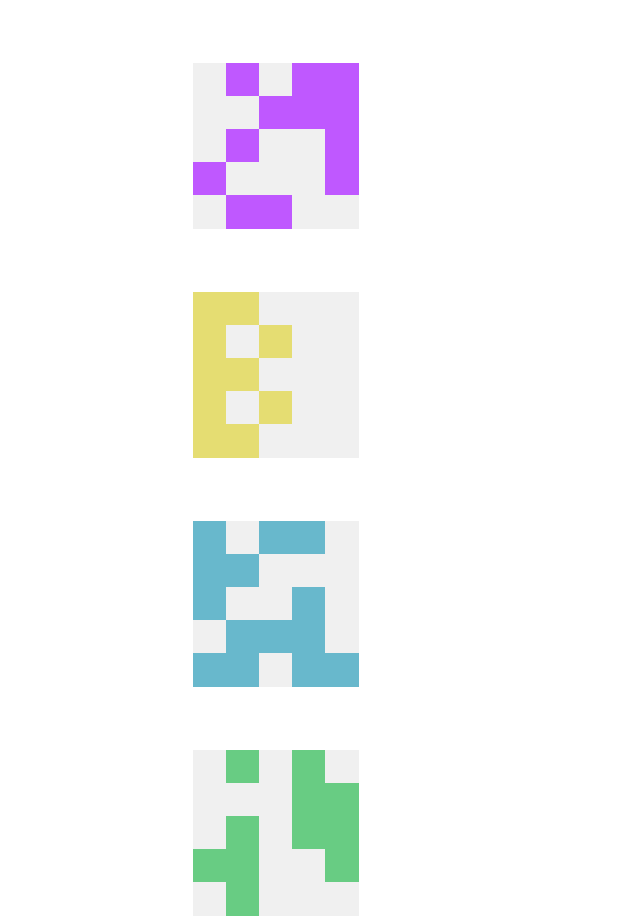
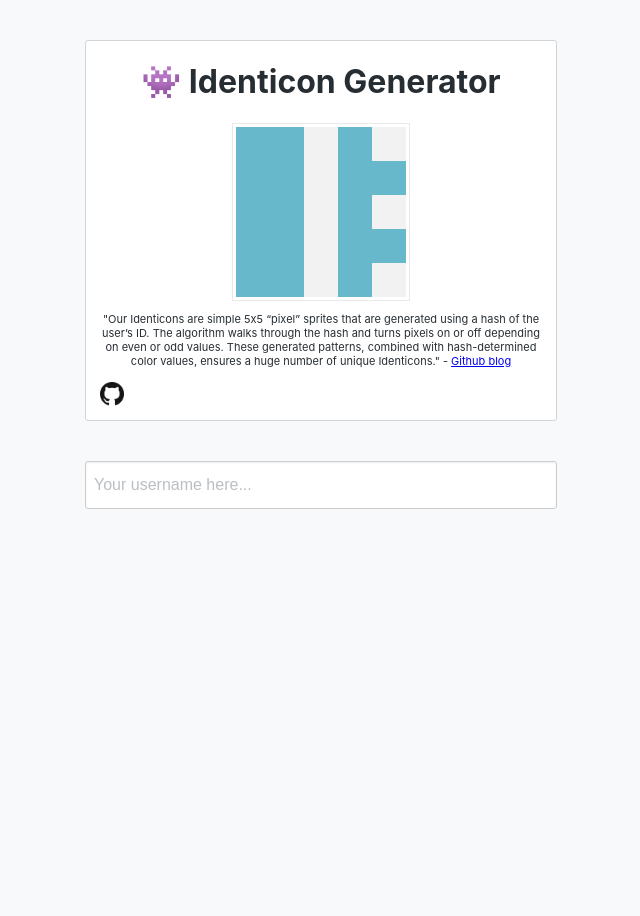
Before and after one commit to backuardo/identicon, a React (Create React App) app: page / in a window 1280 px wide. Shown: the whole page, without its empty margins (319-959 px from the left). After the commit the page ends 800 px from the top, so only its background shows below. Built offline with nearby package versions, Linux system fonts and the light colour scheme.

Commit message:
set up demo

```diff
--- a/public/index.html
+++ b/public/index.html
@@ -24,7 +24,7 @@
     -->
     <title>Identicon Demo</title>
   </head>
-  <body>
+  <body style="background-color: #f7f9fb">
     <noscript>You need to enable JavaScript to run this app.</noscript>
     <div id="root"></div>
     <!--
--- a/src/components/App.css
+++ b/src/components/App.css
@@ -1,32 +1,63 @@
-.App {
+.app {
   text-align: center;
+  color: #24292e;
 }
 
-.App-logo {
-  animation: App-logo-spin infinite 20s linear;
-  height: 40vmin;
+.header {
+  max-width: 450px;
+  margin-left: auto;
+  margin-right: auto;
+  margin-top: 40px;
+  border: 1px solid #d1d5da;
+  background-color: #ffffff;
+  border-radius: 3px;
+  padding-left: 10px;
+  padding-right: 10px;
+  padding-bottom: 10px;
+  color: #272e33;
 }
 
-.App-header {
-  background-color: #282c34;
-  min-height: 100vh;
-  display: flex;
-  flex-direction: column;
-  align-items: center;
-  justify-content: center;
-  font-size: calc(10px + 2vmin);
-  color: white;
+.header p {
+  font-size: 11px;
 }
 
-.App-link {
-  color: #61dafb;
+.github {
+  margin-top: 3px;
+  text-align: left;
+  margin-left: 2px;
 }
 
-@keyframes App-logo-spin {
-  from {
-    transform: rotate(0deg);
-  }
-  to {
-    transform: rotate(360deg);
-  }
+form {
+  margin-top: 40px;
+  margin-bottom: 40px;
 }
+
+input[type="text"] {
+  border: 1px solid #ccc;
+  border-radius: 3px;
+  margin-left: auto;
+  margin-right: auto;
+  background-color: #fff;
+  box-shadow: inset 0 1px 2px rgba(27, 31, 35, 0.075);
+  color: #24292e;
+  line-height: 20px;
+  min-height: 34px;
+  outline-color: #c3daf5;
+  outline-width: 8px;
+  padding: 6px 8px;
+  font-size: 16px;
+  width: 454px;
+}
+
+input[type="text"]:focus {
+  border: 1px solid #2392ff;
+}
+
+input[type="text"]::placeholder {
+  color: #bbbfc3;
+}
+
+input[type="submit"] {
+  visibility: hidden;
+  position: fixed;
+}
--- a/src/components/App.js
+++ b/src/components/App.js
@@ -1,15 +1,80 @@
 import React, { Component } from "react";
 import Identicon from "./Identicon";
 import "./App.css";
+import github from "../images/github.png";
 
 class App extends Component {
+  constructor(props) {
+    super(props);
+    this.state = {
+      input: "",
+      usernames: []
+    };
+
+    this.handleChange = this.handleChange.bind(this);
+    this.handleSubmit = this.handleSubmit.bind(this);
+  }
+
+  handleChange(event) {
+    this.setState({ input: event.target.value });
+  }
+
+  handleSubmit(event) {
+    const usernames = this.state.usernames.slice();
+    usernames.push(this.state.input);
+    this.setState({
+      input: "",
+      usernames: usernames
+    });
+
+    event.preventDefault();
+  }
+
   render() {
+    const identicons = this.state.usernames.map((username, i) => (
+      <Identicon size={5} username={username} key={i} />
+    ));
+
     return (
-      <div className="App">
-        <Identicon size={5} username="lilpump" />
-        <Identicon size={5} username="username40" />
-        <Identicon size={5} username="yogaGirl2" />
-        <Identicon size={5} username="yoooo" />
+      <div className="app">
+        <div className="header">
+          <h1>
+            <span role="img" aria-label="alien">
+              👾
+            </span>{" "}
+            Identicon Generator
+          </h1>
+          <Identicon username={(Math.random() * 10000).toString()} />
+          <p>
+            "Our Identicons are simple 5x5 “pixel” sprites that are generated
+            using a hash of the user’s ID. The algorithm walks through the hash
+            and turns pixels on or off depending on even or odd values. These
+            generated patterns, combined with hash-determined color values,
+            ensures a huge number of unique Identicons." -{" "}
+            <a href="https://blog.github.com/2013-08-14-identicons/">
+              Github blog
+            </a>
+          </p>
+          <div className="github">
+            <a href="https://github.com/beneisnr/identicon">
+              <img className="github" src={github} width="24" alt="github" />
+            </a>
+          </div>
+        </div>
+        <div>
+          <form onSubmit={this.handleSubmit}>
+            <input
+              type="text"
+              value={this.state.input}
+              placeholder="Your username here..."
+              onChange={this.handleChange}
+            />
+            <input type="submit" value="generate" />
+          </form>
+        </div>
+        <div>
+          <div className="identicons">{identicons.reverse()}</div>
+        </div>
       </div>
     );
   }
--- a/src/components/Identicon.css
+++ b/src/components/Identicon.css
@@ -1,6 +1,12 @@
 .container {
-  margin-left: 40%;
-  margin-top: 5%;
+  margin-left: auto;
+  margin-right: auto;
+  margin-bottom: 10px;
+  margin-top: 10px;
+  width: 170px;
+  padding: 3px;
+  background-color: #fff;
+  border: 1px solid #e8e9e8;
 }
 
 .row:after {
@@ -11,23 +17,19 @@
 
 .pixelOn {
   float: left;
-  line-height: 34px;
   height: 34px;
   margin-right: -1px;
   margin-top: -1px;
+  margin: auto;
   padding: 0;
-  text-align: center;
   width: 34px;
 }
 
 .pixelOff {
-  background: #f0f0f0;
+  background: #f2f2f2;
   float: left;
-  line-height: 34px;
   height: 34px;
-  margin-right: -1px;
-  margin-top: -1px;
+  margin: auto;
   padding: 0;
-  text-align: center;
   width: 34px;
 }
--- a/src/components/Identicon.js
+++ b/src/components/Identicon.js
@@ -8,6 +8,16 @@
 hash-determined color values, ensures a huge number of unique Identicons."
   - https://blog.github.com/2013-08-14-identicons/
 */
+
+const IDENTICON_SIZE = 5; // if you change this, adjust height and width
+// of pixelOn and pixelOff
+const IDENTICON_COLORS = [
+  "#68CC83",
+  "#E5DD72",
+  "#FFBB80",
+  "#BF58FF",
+  "#68B8CC"
+];
 
 class Identicon extends Component {
   constructor(props) {
@@ -33,7 +43,7 @@
 
   getParitiesFromHash(hash) {
     const hashString = hash.toString();
-    const numParities = this.props.size ** 2;
+    const numParities = IDENTICON_SIZE ** 2;
     const parities = Array(numParities).fill(null);
     for (let i = 0; i < numParities; i++) {
       let j = (i + hashString.length - 1) % hashString.length;
@@ -47,17 +57,16 @@
   }
 
   getPixelColorFromHash(hash) {
-    const colors = ["#68CC83", "#E5DD72", "#FFBB80", "#BF58FF", "#68B8CC"];
-    return colors[hash % colors.length];
+    return IDENTICON_COLORS[hash % IDENTICON_COLORS.length];
   }
 
   render() {
     let identicon = [];
-    for (let i = 0; i < this.props.size; i++) {
+    for (let i = 0; i < IDENTICON_SIZE; i++) {
       identicon.push(
         <div className="row" key={i}>
           {this.parities
-            .slice(i * this.props.size, (i + 1) * this.props.size)
+            .slice(i * IDENTICON_SIZE, (i + 1) * IDENTICON_SIZE)
             .map((isOn, j) => {
               return (
                 <div
--- a/src/index.css
+++ b/src/index.css
@@ -1,5 +1,6 @@
 body {
   margin: 0;
   padding: 0;
-  font-family: "Trebuchet MS", Helvetica, sans-serif;
+  font-family: -apple-system, BlinkMacSystemFont, Segoe UI, Helvetica, Arial,
+    sans-serif, Apple Color Emoji, Segoe UI Emoji, Segoe UI Symbol;
 }
```
Also changed, not shown: src/images/github.png (added).
